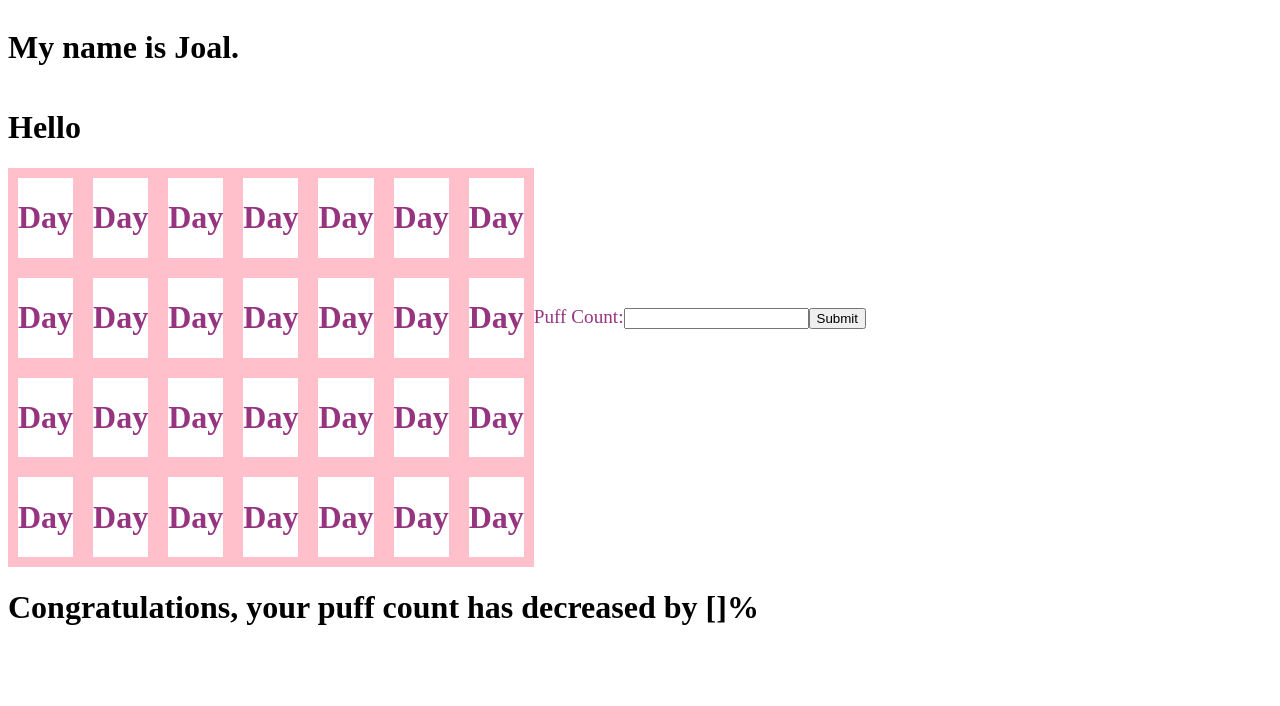
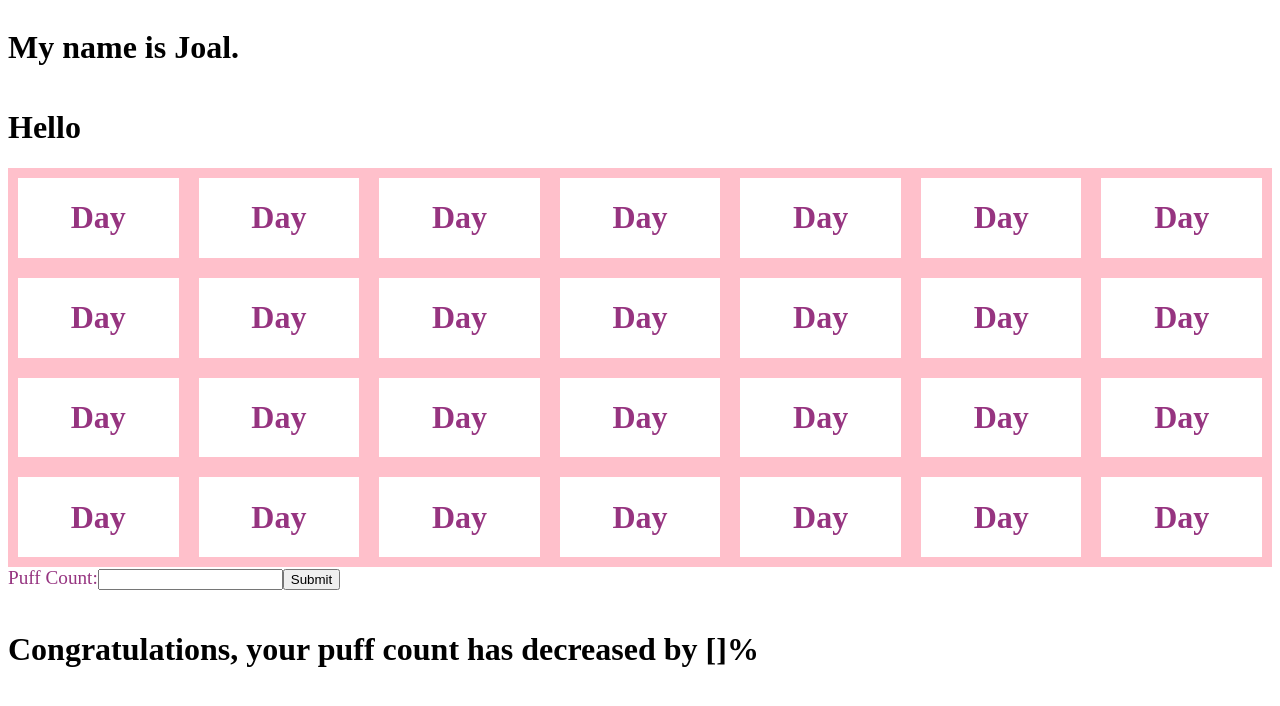
Before and after one commit to joalk/Vapor, a React app: page / in a window 1280 px wide. Shown: the top 706 px of the page. Built offline with nearby package versions, Linux system fonts and the light colour scheme.

Commit message:
organized parent and child components for smoothe data flow

```diff
--- a/Frontend/App.css
+++ b/Frontend/App.css
@@ -1,11 +1,6 @@
 .app {
   display: flex;
   flex-direction: column;
-}
-
-.panel {
-  display: flex;
-  align-items: center;
 }
 
 .week {
--- a/Frontend/App.jsx
+++ b/Frontend/App.jsx
@@ -2,7 +2,6 @@ import React from 'react';
 import ReactDOM from 'react-dom';
 import { AverageDisplay } from './components/AverageDisplay.jsx';
 import { Container } from './components/Container.jsx'
-import { PuffCreator } from './components/PuffCreator.jsx';
 
 class App extends React.Component {
 	// name property goes here:
@@ -14,10 +13,7 @@ get name() {
     return (
         <div className="app">
             <h1>My name is {this.name}.</h1>
-            <div className="panel">
               <Container />
-              <PuffCreator />
-            </div>
               <AverageDisplay />
         </div>
     )
--- a/Frontend/components/Container.jsx
+++ b/Frontend/components/Container.jsx
@@ -1,11 +1,37 @@
-import React from 'react';
+import React, { Component } from 'react';
 import { Month } from './Month.jsx'
+import { PuffCreator } from './PuffCreator.jsx';
 
-export const Container = () => {
+export class Container extends Component {
+    constructor(props) {
+        super(props);
+        this.state = {
+            puffValue: 0,
+            puffArray: []
+        }
+        this.puffChange = this.puffChange.bind(this);
+        this.puffSubmit = this.puffSubmit.bind(this);
+    }
+
+    puffChange (e) {
+        this.setState({puffValue: e.target.value});
+    }
+
+    puffSubmit (e) {
+        e.preventDefault();
+        this.setState({
+            puffArray: puffArray.push(e.target.value)
+        })
+    }
+
+    render() {
     return (
         <div className="container">
             <h1>Hello</h1>
+            {this.state.puffArray}
             <Month />
+            <PuffCreator />
         </div>
     )
+    }
 }
```
